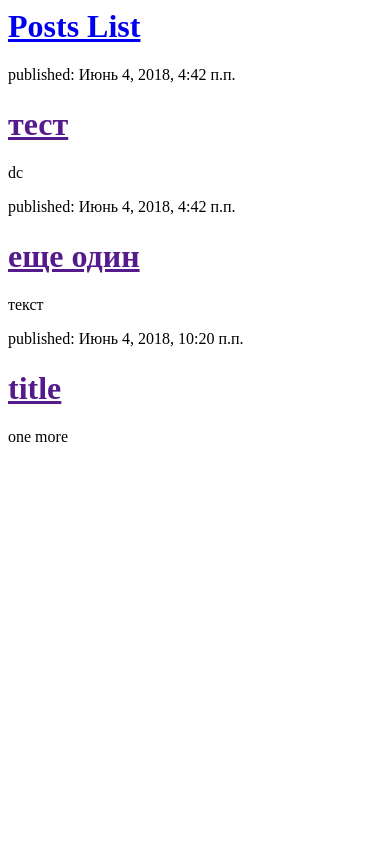
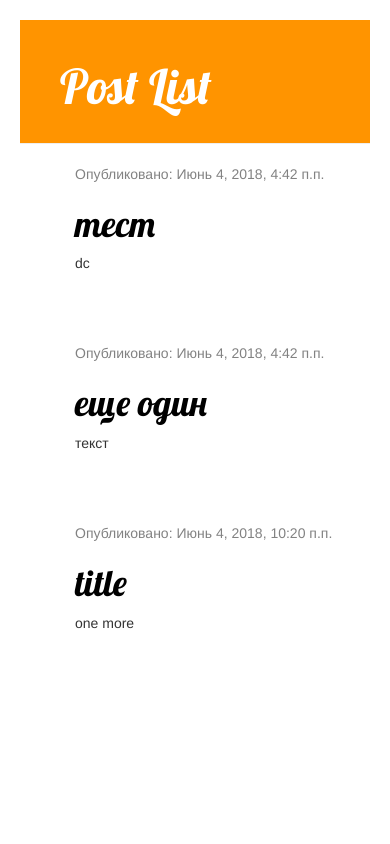
Before and after one commit to shpakylia/python-lab, a Django app: page / in a window 390 px wide. Run offline with Django 3.2, Linux system fonts and the light colour scheme; data comes from the database, SQL or seed files in the repository; some libraries are stand-ins or nearby versions.

Commit message:
add detail posts

```diff
--- /dev/null
+++ b/task/static/css/task.css
@@ -0,0 +1,51 @@
+h1 a {
+    color: #FCA205;
+    font-family: 'Lobster';
+}
+body{padding: 20px;}
+.page-header {
+    background-color: #ff9400;
+    margin-top: 0;
+    padding: 20px 20px 20px 40px;
+}
+
+.page-header h1, .page-header h1 a, .page-header h1 a:visited, .page-header h1 a:active {
+    color: #ffffff;
+    font-size: 36pt;
+    text-decoration: none;
+}
+
+.content {
+    margin-left: 40px;
+}
+
+h1, h2, h3, h4 {
+    font-family: 'Lobster', cursive;
+}
+
+.date {
+    color: #828282;
+}
+
+.save {
+    float: right;
+}
+
+.post-form textarea, .post-form input {
+    width: 100%;
+}
+
+.top-menu, .top-menu:hover, .top-menu:visited {
+    color: #ffffff;
+    float: right;
+    font-size: 26pt;
+    margin-right: 20px;
+}
+
+.post {
+    margin-bottom: 70px;
+}
+
+.post h1 a, .post h1 a:visited {
+    color: #000000;
+}
--- /dev/null
+++ b/task/templates/task/base.html
@@ -0,0 +1,24 @@
+{% load staticfiles %}
+<html>
+    <head>
+        <title>Django Posts list</title>
+        <link rel="stylesheet" href="//maxcdn.bootstrapcdn.com/bootstrap/3.2.0/css/bootstrap.min.css">
+        <link rel="stylesheet" href="//maxcdn.bootstrapcdn.com/bootstrap/3.2.0/css/bootstrap-theme.min.css">
+        <link href="https://fonts.googleapis.com/css?family=Lobster&subset=latin,cyrillic" rel="stylesheet" type="text/css">
+
+        <link rel="stylesheet" href="{% static 'css/task.css' %}">
+    </head>
+    <body>
+    <div class="page-header">
+        <h1><a href="/">Post List</a></h1>
+    </div>
+    <div class="content container">
+      <div class="row">
+        <div class="col-md-8">
+          {% block content %}
+          {% endblock %}
+        </div>
+    </div>
+  </div>
+  </body>
+</html>
--- a/task/templates/task/post_list.html
+++ b/task/templates/task/post_list.html
@@ -1,11 +1,12 @@
-<div>
-    <h1><a href="/">Posts List</a></h1>
-</div>
-
-{% for post in posts %}
-    <div>
-        <p>published: {{ post.published_date }}</p>
-        <h1><a href="">{{ post.title }}</a></h1>
-        <p>{{ post.text|linebreaksbr }}</p>
-    </div>
-{% endfor %}
+{% extends 'task/base.html' %}
+{% block content %}
+  {% for post in posts %}
+      <div class="post">
+          <div class="date">
+              <p>Опубликовано: {{ post.published_date }}</p>
+          </div>
+          <h1><a href="{% url 'post_detail' pk=post.pk %}">{{ post.title }}</a></h1>
+          <p>{{ post.text|linebreaksbr }}</p>
+      </div>
+  {% endfor %}
+{% endblock %}
--- a/task/urls.py
+++ b/task/urls.py
@@ -2,4 +2,5 @@ from django.conf.urls import url
 from . import views
 urlpatterns = [
     url(r'^$', views.post_list, name='post_list'),
+    url(r'^post/(?P<pk>\d+)/$', views.post_detail, name='post_detail'),
 ]
--- a/task/views.py
+++ b/task/views.py
@@ -2,10 +2,14 @@
 from __future__ import unicode_literals
 from .models import Post
 from django.utils import timezone
-from django.shortcuts import render
+from django.shortcuts import render, get_object_or_404
 def post_list(request):
     posts = Post.objects.filter(published_date__lte=timezone.now()).order_by('published_date')
     return render(request, 'task/post_list.html', {'posts': posts})
+def post_detail(request, pk):
+    post = get_object_or_404(Post, pk=pk)
+    return render(request, 'task/post_detail.html', {'post': post})
+
 
 
 
```
Also changed, not shown: task/templates/task/post_detail.html (added, +13 -0 lines), 1 other file.
